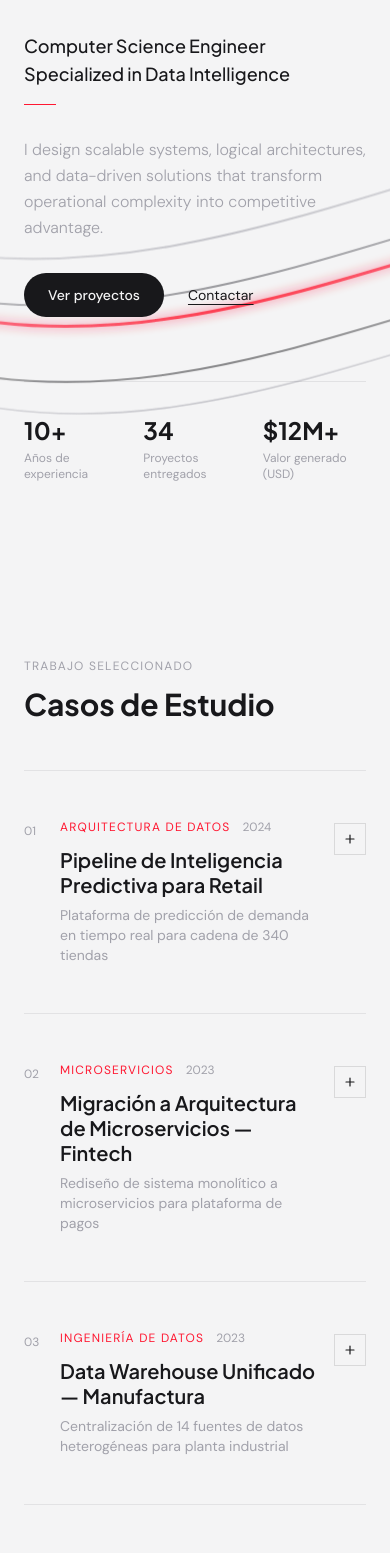
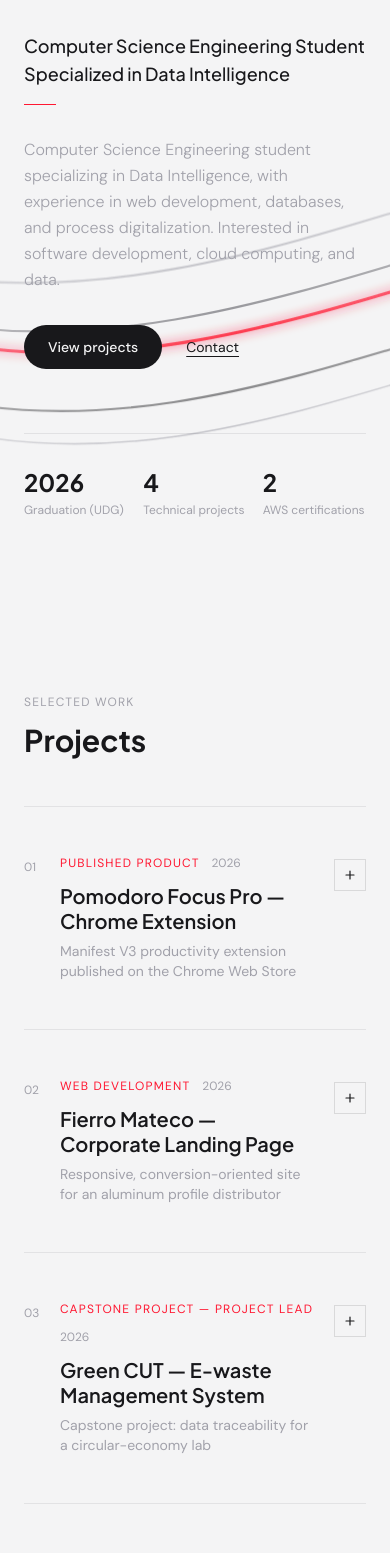
Before and after one commit to zizza13/portafolio-maqueta, a React (Vite) app: page / in a window 390 px wide. Shown: the part 360-1913 px from the top of the page. Built offline with nearby package versions, Linux system fonts and the light colour scheme; the HTML template or start-up script is replaced by a standard one.

Commit message:
Integracion de CV a portafolio -cambio de idioma a ingles completo

```diff
--- a/src/App.tsx
+++ b/src/App.tsx
@@ -20,68 +20,86 @@ interface Project {
 const PROJECTS: Project[] = [
   {
     id: 1,
-    tag: 'Arquitectura de Datos',
-    year: '2024',
-    title: 'Pipeline de Inteligencia Predictiva para Retail',
-    subtitle: 'Plataforma de predicción de demanda en tiempo real para cadena de 340 tiendas',
+    tag: 'Published Product',
+    year: '2026',
+    title: 'Pomodoro Focus Pro — Chrome Extension',
+    subtitle: 'Manifest V3 productivity extension published on the Chrome Web Store',
     problem:
-      'Una cadena minorista con 340 puntos de venta operaba con pronósticos de demanda generados manualmente en Excel. El proceso tardaba 72 horas, generaba un sobrestock promedio del 23% y pérdidas mensuales de $1.2M MXN por caducidad de producto.',
+      'Conventional timer extensions rely on the popup to keep time, so the cycle stops or falls out of sync as soon as the user closes the window, losing notifications and focus continuity.',
     solution:
-      'Diseñé e implementé un pipeline de datos con Apache Kafka para ingesta en tiempo real, modelos de ML (XGBoost + LSTM) para predicción de demanda y un dashboard interactivo en Streamlit. La arquitectura procesa 4.2M eventos diarios con latencia sub-segundo.',
+      'I implemented the core timer in a service worker using chrome.alarms, so cycles and notifications run reliably in the background, independent of the popup UI. I added a state-driven dynamic toolbar icon and an integrated to-do list with local persistence, fully client-side with zero data collection.',
     results: [
-      'Reducción del 67% en sobrestock en los primeros 90 días',
-      'Ahorro de $840K MXN mensuales en merma',
-      'Pronósticos generados en 8 minutos vs. 72 horas previas',
-      '94.3% de precisión en predicciones a 7 días',
+      'Published and available on the Chrome Web Store',
+      'Stable Pomodoro cycles even with the popup closed',
+      'Zero data collection: all persistence is local',
+      'Dynamic toolbar icon reflecting the cycle state',
     ],
-    tech: ['Python', 'Apache Kafka', 'XGBoost', 'PostgreSQL', 'Streamlit', 'Docker'],
-    image: 'photo-1551288049-bebda4e38f71',
+    tech: ['JavaScript', 'HTML', 'CSS', 'Chrome Extensions API (Manifest V3)'],
+    image: 'photo-1587440871875-191322ee64b0',
   },
   {
     id: 2,
-    tag: 'Microservicios',
-    year: '2023',
-    title: 'Migración a Arquitectura de Microservicios — Fintech',
-    subtitle: 'Rediseño de sistema monolítico a microservicios para plataforma de pagos',
+    tag: 'Web Development',
+    year: '2026',
+    title: 'Fierro Mateco — Corporate Landing Page',
+    subtitle: 'Responsive, conversion-oriented site for an aluminum profile distributor',
     problem:
-      'Una fintech procesaba $45M USD mensuales sobre un monolito en Python/Django con 8 años de deuda técnica. Cada deployment tardaba 4 horas, los incidentes de producción promediaban 6.5 horas de downtime y escalar para picos de fin de mes requería intervención manual.',
+      'An aluminum profile distribution company had no web presence: potential customers couldn\'t check the catalog, branches, or contact the company beyond word of mouth and direct calls.',
     solution:
-      'Lideré la migración progresiva usando el patrón Strangler Fig: identifiqué 11 bounded contexts, los descompuse en microservicios con FastAPI, implementé comunicación asíncrona vía RabbitMQ y migré la infraestructura a Kubernetes en GCP con autoscaling basado en métricas de negocio.',
+      'I designed and built a responsive, conversion-oriented landing page with sections for services, catalog, branches, and a contact form. I implemented the interface with React and deployed it to production via Vercel.',
     results: [
-      'Tiempo de deployment reducido de 4 horas a 12 minutos',
-      'Disponibilidad del sistema: 99.97% (vs. 98.1% anterior)',
-      'Costo de infraestructura reducido 31% mediante autoscaling',
-      'Cero downtime en los últimos 14 meses consecutivos',
+      'Site live in production (live demo)',
+      'Catalog and branches browsable from any device',
+      'Integrated contact form to capture leads',
+      'Ongoing development with iterative improvements',
     ],
-    tech: ['FastAPI', 'Kubernetes', 'RabbitMQ', 'GCP', 'Terraform', 'Prometheus'],
-    image: 'photo-1558494949-ef010cbdcc31',
+    tech: ['HTML', 'CSS', 'JavaScript', 'React', 'GitHub', 'Vercel'],
+    image: 'photo-1521791136064-7986c2920216',
   },
   {
     id: 3,
-    tag: 'Ingeniería de Datos',
-    year: '2023',
-    title: 'Data Warehouse Unificado — Manufactura',
-    subtitle: 'Centralización de 14 fuentes de datos heterogéneas para planta industrial',
+    tag: 'Capstone Project — Project Lead',
+    year: '2026',
+    title: 'Green CUT — E-waste Management System',
+    subtitle: 'Capstone project: data traceability for a circular-economy lab',
     problem:
-      'Una planta manufacturera operaba con 14 sistemas aislados (ERP, MES, SCADA, Excel, sensores IoT) sin integración. Los reportes de producción se construían manualmente cada semana, tomaban 16 horas de trabajo y contenían errores en el 34% de los casos.',
+      'E-waste management at the university center lacked a traceability system: there was no structured way to record impact metrics or classify components during diagnosis and disassembly.',
     solution:
-      'Construí un Data Warehouse en Snowflake con pipelines de integración en dbt para transformación y Great Expectations para calidad de datos. Conecté los 14 sistemas usando Apache Airflow como orquestador, con conectores personalizados para los sistemas legacy.',
+      'As project lead, I designed and coordinated a circular-economy lab focused on e-waste management and logical hardware diagnosis. I built an automated traceability system ("Control Station") with input validation to record impact metrics and classify components, coordinating a four-person technical team across the disassembly and Clean Zone areas.',
     results: [
-      'Reportes de producción automatizados: de 16h a 15 minutos',
-      'Tasa de error en datos reducida al 0.3% (desde 34%)',
-      'Dashboard ejecutivo con métricas en tiempo real',
-      'ROI del proyecto: 380% en el primer año',
+      'Traceability system (Control Station) in operation',
+      'Four-person technical team coordinated across two areas',
+      'Impact metrics and component classification recorded in a structured way',
+      'Computer Science capstone project (thesis as an intervention project)',
     ],
-    tech: ['Snowflake', 'dbt', 'Apache Airflow', 'Python', 'Great Expectations', 'Tableau'],
-    image: 'photo-1504384308090-c894fdcc538d',
+    tech: ['JavaScript', 'HTML', 'CSS', 'Databases', 'Data validation'],
+    image: 'photo-1611284446314-60a58ac0deb9',
+  },
+  {
+    id: 4,
+    tag: 'Process Digitalization',
+    year: '2024',
+    title: 'Grupo Modelo — Product Loading Digitalization',
+    subtitle: 'Web application to digitalize the loading process at a bottling plant',
+    problem:
+      'The product loading process at a bottling plant was recorded manually, resulting in slow data capture prone to operational errors.',
+    solution:
+      'I digitalized the loading process through a database-driven web application, replacing manual data capture and reducing the associated operational errors.',
+    results: [
+      'Processing time cut by 30–45%',
+      'Manual data capture replaced by a digital workflow',
+      'Operational errors reduced in the loading process',
+    ],
+    tech: ['JavaScript', 'Databases', 'Web development'],
+    image: 'photo-1553413077-190dd305871c',
   },
 ]
 
 const SKILLS = [
-  { category: 'Lenguajes', items: ['Python', 'SQL', 'TypeScript', 'Go', 'Bash'] },
-  { category: 'Datos & ML', items: ['Pandas', 'Scikit-learn', 'XGBoost', 'TensorFlow', 'dbt', 'Spark'] },
-  { category: 'Infraestructura', items: ['Kubernetes', 'Docker', 'Terraform', 'GCP', 'AWS', 'Linux'] },
-  { category: 'Datos & Streaming', items: ['Apache Kafka', 'Airflow', 'Snowflake', 'PostgreSQL', 'Redis'] },
+  { category: 'Languages & Development', items: ['Python', 'JavaScript', 'HTML', 'CSS', 'Node.js', 'Express.js', 'React.js'] },
+  { category: 'Databases', items: ['MariaDB', 'MySQL', 'PostgreSQL', 'MongoDB'] },
+  { category: 'Tools', items: ['Git', 'GitHub', 'GitLab', 'Docker', 'Power BI'] },
+  { category: 'Areas of Interest', items: ['Cloud Computing', 'APIs', 'Machine Learning', 'Automation'] },
 ]
 
 // ─── Components ───────────────────────────────────────────────────────────────
@@ -97,7 +115,7 @@ function Nav() {
   }, [])
 
   const links = [
-    { label: 'Projects', href: '#proyectos' },
+    { label: 'Projects', href: '#projects' },
     { label: 'Profile', href: '#profile' },
     { label: 'Contact me', href: '#contact' },
   ]
@@ -131,7 +149,7 @@ function Nav() {
               </a>
             ))}
             <a
-              href="mailto:cesar@terrazas.dev"
+              href="mailto:ctn0213@outlook.com"
               className="text-sm px-4 py-1.5 transition-all duration-200"
               style={{
                 backgroundColor: '#ff1731',
@@ -151,7 +169,7 @@ function Nav() {
           <button
             className="md:hidden flex flex-col gap-1.5 p-1 absolute right-4"
             onClick={() => setMenuOpen(!menuOpen)}
-            aria-label="Menú"
+            aria-label="Menu"
           >
             <span
               className="block w-5 h-px transition-all duration-200"
@@ -186,7 +204,7 @@ function Nav() {
               </a>
             ))}
             <a
-              href="mailto:cesar@terrazas.dev"
+              href="mailto:ctn0213@outlook.com"
               className="text-sm px-4 py-2 text-center mt-1"
               style={{
                 backgroundColor: '#ff1731',
@@ -322,7 +340,7 @@ function MountainsBg() {
 function Hero() {
   return (
     <section
-      id="inicio"
+      id="home"
       className="relative min-h-screen flex flex-col justify-end overflow-hidden"
       style={{ backgroundColor: '#F4F4F5' }}
     >
@@ -358,7 +376,7 @@ function Hero() {
               className="text-lg md:text-xl font-medium mb-2"
               style={{ fontFamily: 'Plus Jakarta Sans, sans-serif', color: '#18181B' }}
             >
-              Computer Science Engineer
+              Computer Science Engineering Student
               <br />Specialized in Data Intelligence
             </p>
             <div className="w-8 h-px mt-4" style={{ backgroundColor: '#ff1731' }} />
@@ -369,7 +387,7 @@ function Hero() {
               className="text-base md:text-lg leading-relaxed mb-8"
               style={{ color: '#A1A1AA', fontFamily: 'DM Sans, sans-serif', fontWeight: 300 }}
             >
-              I design scalable systems, logical architectures, and data-driven solutions that transform operational complexity into competitive advantage.
+              Computer Science Engineering student specializing in Data Intelligence, with experience in web development, databases, and process digitalization. Interested in software development, cloud computing, and data.
             </p>
 
             <div className="flex items-center gap-6">
@@ -380,7 +398,7 @@ function Hero() {
                 onMouseEnter={(e) => (e.currentTarget.style.backgroundColor = '#ff1731')}
                 onMouseLeave={(e) => (e.currentTarget.style.backgroundColor = '#18181B')}
               >
-                Ver proyectos
+                View projects
               </a>
               <a
                 href="#contact"
@@ -389,7 +407,7 @@ function Hero() {
                 onMouseEnter={(e) => (e.currentTarget.style.color = '#18181B')}
                 onMouseLeave={(e) => (e.currentTarget.style.color = '#A1A1AA')}
               >
-                Contactar
+                Contact
               </a>
             </div>
           </div>
@@ -401,9 +419,9 @@ function Hero() {
           style={{ borderTop: '1px solid rgba(24,24,27,0.08)' }}
         >
           {[
-            { num: '10+', label: 'Años de experiencia' },
-            { num: '34', label: 'Proyectos entregados' },
-            { num: '$12M+', label: 'Valor generado (USD)' },
+            { num: '2026', label: 'Graduation (UDG)' },
+            { num: '4', label: 'Technical projects' },
+            { num: '2', label: 'AWS certifications' },
           ].map((m) => (
             <div key={m.label}>
               <p
@@ -492,7 +510,7 @@ function ProjectCard({ project, index }: { project: Project; index: number }) {
                 className="text-xs tracking-widest uppercase mb-3"
                 style={{ color: '#ff1731', fontFamily: 'DM Sans, sans-serif' }}
               >
-                El Problema
+                The Problem
               </h4>
               <p
                 className="text-sm md:text-base leading-relaxed"
@@ -507,7 +525,7 @@ function ProjectCard({ project, index }: { project: Project; index: number }) {
                 className="text-xs tracking-widest uppercase mb-3"
                 style={{ color: '#ff1731', fontFamily: 'DM Sans, sans-serif' }}
               >
-                La Solución
+                The Solution
               </h4>
               <p
                 className="text-sm md:text-base leading-relaxed"
@@ -542,7 +560,7 @@ function ProjectCard({ project, index }: { project: Project; index: number }) {
               className="text-xs tracking-widest uppercase mb-4"
               style={{ color: '#ff1731', fontFamily: 'DM Sans, sans-serif' }}
             >
-              Resultados
+              Results
             </h4>
             <ul className="space-y-3">
               {project.results.map((r, i) => (
@@ -581,24 +599,24 @@ function ProjectCard({ project, index }: { project: Project; index: number }) {
 
 function Projects() {
   return (
-    <section id="proyectos" className="px-6 lg:px-10 max-w-6xl mx-auto py-24">
+    <section id="projects" className="px-6 lg:px-10 max-w-6xl mx-auto py-24">
       <div className="flex items-end justify-between mb-12">
         <div>
           <span
             className="text-xs tracking-widest uppercase block mb-3"
             style={{ color: '#A1A1AA', fontFamily: 'DM Sans, sans-serif' }}
           >
-            Trabajo seleccionado
+            Selected work
           </span>
           <h2
             className="text-3xl md:text-4xl font-bold"
             style={{ fontFamily: 'Plus Jakarta Sans, sans-serif', color: '#18181B' }}
           >
-            Casos de Estudio
+            Projects
           </h2>
         </div>
         <span className="text-sm hidden md:block" style={{ color: '#A1A1AA', fontFamily: 'DM Sans, sans-serif' }}>
-          Click para expandir
+          Click to expand
         </span>
       </div>
 
@@ -628,7 +646,7 @@ function About() {
             className="text-3xl md:text-4xl font-bold mb-8"
             style={{ fontFamily: 'Plus Jakarta Sans, sans-serif', color: '#18181B' }}
           >
-            Computer Science Engineer Specialized in Data Intelligence
+            Computer Science Engineering Student Specialized in Data Intelligence
           </h2>
 
           <div className="space-y-4 mb-10">
@@ -636,26 +654,27 @@ function About() {
               className="text-base leading-relaxed"
               style={{ color: '#18181B', fontFamily: 'DM Sans, sans-serif', fontWeight: 300 }}
             >
-              Soy un ingeniero especializado en la intersección de la arquitectura de software y
-              la ingeniería de datos. Mi enfoque es construir sistemas que no solo funcionan hoy,
-              sino que escalan con el negocio de mis clientes.
+              I'm a Computer Science Engineering student specializing in Data Intelligence at
+              the University of Guadalajara. I have experience in web development, databases,
+              and process digitalization, and I'm interested in going deeper into software
+              development, cloud computing, and data.
             </p>
             <p
               className="text-base leading-relaxed"
               style={{ color: '#A1A1AA', fontFamily: 'DM Sans, sans-serif', fontWeight: 300 }}
             >
-              He trabajado con empresas en retail, fintech y manufactura, transformando procesos
-              manuales y sistemas heredados en infraestructuras de datos modernas y automatizadas.
-              Mi diferenciador: entiendo tanto el código como el negocio.
+              I've applied what I learn to real projects: from a published Chrome extension to
+              an e-waste management capstone project where I led a technical team. I'm a
+              structured problem-solver and a fast learner.
             </p>
           </div>
 
           {/* Timeline */}
           <div className="space-y-6">
             {[
-              { year: '2021–Presente', role: 'Ingeniero Senior de Datos', place: 'Freelance & Consultoría' },
-              { year: '2019–2021', role: 'Arquitecto de Software', place: 'Grupo Empresarial Monterrey' },
-              { year: '2017–2019', role: 'Desarrollador Backend', place: 'Startup Fintech CDMX' },
+              { year: '2022–2026', role: 'Computer Science Engineering', place: 'UDG, Tonalá · Data Intelligence Specialization' },
+              { year: '2024', role: 'Process Digitalization', place: 'Grupo Modelo México' },
+              { year: '2020–2021', role: 'Delivery Route Planning', place: 'GVI, Zapopan' },
             ].map((e) => (
               <div key={e.year} className="flex gap-6">
                 <span
@@ -683,7 +702,7 @@ function About() {
             className="text-xs tracking-widest uppercase block mb-6"
             style={{ color: '#A1A1AA', fontFamily: 'DM Sans, sans-serif' }}
           >
-            Stack técnico
+            Tech Stack
           </span>
 
           <div className="space-y-8">
@@ -718,7 +737,7 @@ function About() {
           <div className="mt-10 aspect-4/3 overflow-hidden" style={{ backgroundColor: '#E4E4E7' }}>
             <img
               src="https://images.unsplash.com/photo-1507238691740-187a5b1d37b8?w=600&h=450&fit=crop&auto=format"
-              alt="César trabajando"
+              alt="César working"
               className="w-full h-full object-cover"
             />
           </div>
@@ -762,30 +781,30 @@ function Contact() {
               className="text-xs tracking-widest uppercase block mb-6"
               style={{ color: '#A1A1AA', fontFamily: 'DM Sans, sans-serif' }}
             >
-              Contacto
+              Contact
             </span>
             <h2
               className="text-3xl md:text-4xl font-bold mb-6 text-white"
               style={{ fontFamily: 'Plus Jakarta Sans, sans-serif' }}
             >
-              ¿Tienes un reto que resolver?
+              Have a challenge to solve?
             </h2>
             <p
               className="text-base leading-relaxed mb-10"
               style={{ color: '#A1A1AA', fontFamily: 'DM Sans, sans-serif', fontWeight: 300 }}
             >
-              Cuéntame sobre tu proyecto. Respondo en menos de 24 horas.
+              Tell me about your project. I respond within 24 hours.
             </p>
 
             <div className="space-y-4">
               {[
-                { label: 'Email', value: 'cesar@terrazas.dev' },
-                { label: 'LinkedIn', value: 'linkedin.com/in/cesarterrazas' },
-                { label: 'GitHub', value: 'github.com/cesarterrazas' },
+                { label: 'Email', value: 'ctn0213@outlook.com' },
+                { label: 'Phone', value: '+52 33 2237 5389' },
+                { label: 'LinkedIn', value: 'linkedin.com/in/cesar-terrazas-nava' },
               ].map((c) => (
                 <div key={c.label} className="flex items-center gap-4">
                   <span
-                    className="text-xs w-16"
+                    className="text-xs w-20 shrink-0"
                     style={{ color: '#A1A1AA', fontFamily: 'DM Sans, sans-serif', textTransform: 'uppercase', letterSpacing: '0.08em' }}
                   >
                     {c.label}
@@ -810,17 +829,17 @@ function Contact() {
                   className="text-2xl font-semibold text-white"
                   style={{ fontFamily: 'Plus Jakarta Sans, sans-serif' }}
                 >
-                  Mensaje enviado.
+                  Message sent.
                 </p>
                 <p style={{ color: '#A1A1AA', fontFamily: 'DM Sans, sans-serif' }}>
-                  Te respondo en menos de 24 horas.
+                  I'll get back to you within 24 hours.
                 </p>
               </div>
             ) : (
               <form onSubmit={handleSubmit} className="space-y-6">
                 {[
-                  { id: 'name', label: 'Nombre', type: 'text', placeholder: 'Tu nombre completo' },
-                  { id: 'email', label: 'Email', type: 'email', placeholder: 'tu@email.com' },
+                  { id: 'name', label: 'Name', type: 'text', placeholder: 'Your full name' },
+                  { id: 'email', label: 'Email', type: 'email', placeholder: 'you@email.com' },
                 ].map((f) => (
                   <div key={f.id}>
                     <label
@@ -850,12 +869,12 @@ function Contact() {
                     className="block text-xs mb-2"
                     style={{ color: '#A1A1AA', fontFamily: 'DM Sans, sans-serif', textTransform: 'uppercase', letterSpacing: '0.08em' }}
                   >
-                    Mensaje
+                    Message
                   </label>
                   <textarea
                     id="message"
                     rows={4}
-                    placeholder="Cuéntame sobre tu proyecto..."
+                    placeholder="Tell me about your project..."
                     required
                     value={formState.message}
                     onChange={(e) => setFormState({ ...formState, message: e.target.value })}
@@ -872,7 +891,7 @@ function Contact() {
                   onMouseEnter={(e) => (e.currentTarget.style.backgroundColor = '#e0102a')}
                   onMouseLeave={(e) => (e.currentTarget.style.backgroundColor = '#ff1731')}
                 >
-                  Enviar mensaje →
+                  Send message →
                 </button>
               </form>
             )}
@@ -893,7 +912,7 @@ function Footer() {
         © 2026 César Terrazas Nava
       </p>
       <p className="text-xs" style={{ color: '#A1A1AA', fontFamily: 'DM Sans, sans-serif' }}>
-        Monterrey, México · Disponible remotamente
+        Zapopan, Jalisco · Available remotely
       </p>
     </footer>
   )
```
